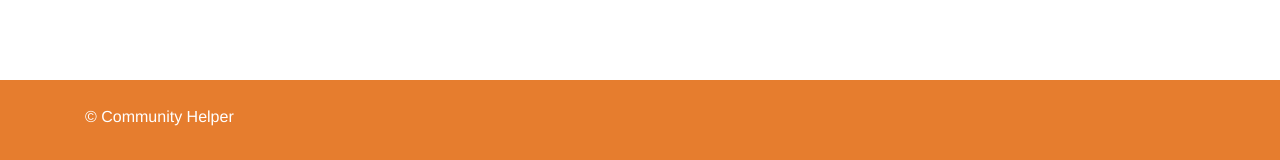
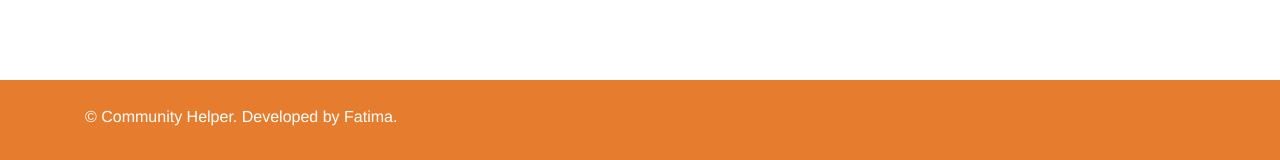
Before and after one commit to fsheremetyeva/capstone, a PHP site: template communityhelper/Views/home.php in a window 1280 px wide. Shown: the part 1176-1336 px from the top of the page. Run offline with PHP 8.4, Linux system fonts and the light colour scheme; the template is opened without the code that fills it, so the values that code supplies are empty; some libraries are stand-ins or nearby versions.

Commit message:
Footer update

```diff
--- a/communityhelper/Views/footer.php
+++ b/communityhelper/Views/footer.php
@@ -2,7 +2,7 @@
 
     <footer>
       <div class="container">
-        <p>&copy; Community Helper</p>
+        <p>&copy; Community Helper. Developed by Fatima.</p>
       </div>
     </footer>
 
```
